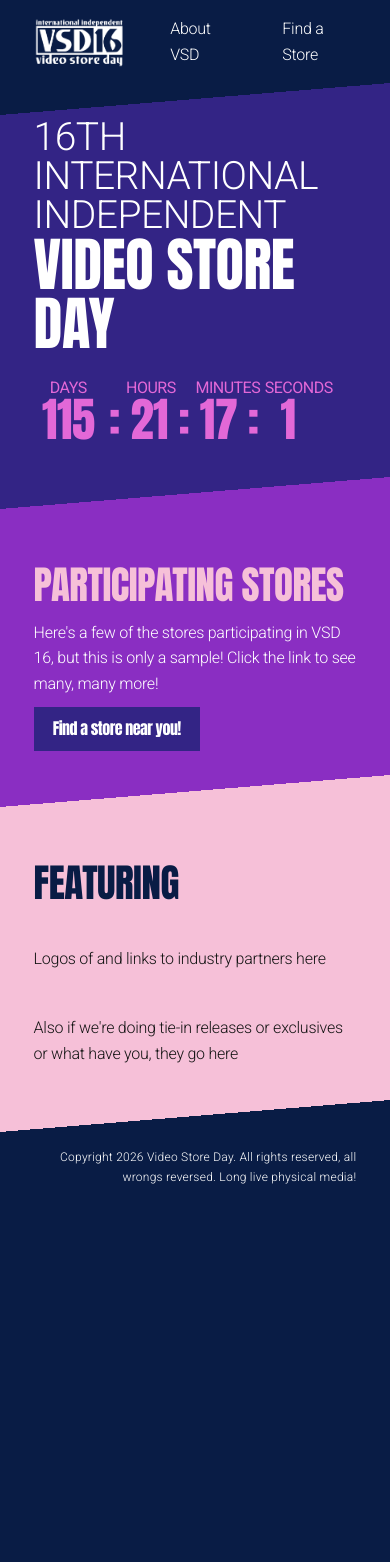
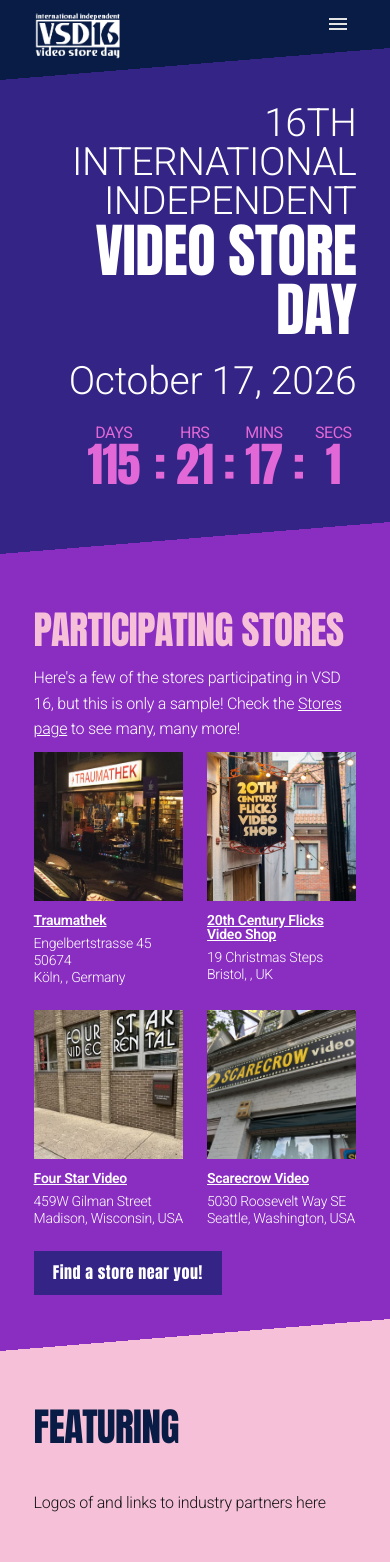
Before and after one commit to yourpalkat/vsd16, a React (Vite) app: page / in a window 390 px wide. Shown: the top 1562 px of the page. Before the commit the page ends 1203 px from the top, so only its background shows below. Built offline with nearby package versions, Linux system fonts and the light colour scheme.

Commit message:
mobile nav start, layout tweaks

```diff
--- a/public/styles.css
+++ b/public/styles.css
@@ -91,6 +91,12 @@
   color: inherit;
 }
 
+a, button, input {
+  &:focus-visible {
+    outline: 1px solid var(--theme-content-tertiary);
+  }
+}
+
 .heading1, .heading2, .heading3, .heading4, .heading5, .heading6 {
   font-family: var(--font-heading);
   font-weight: 400;
@@ -110,6 +116,12 @@
     font-family: var(--font-body);
     display: block;
   }
+}
+
+.subHeading {
+  font-size: clamp(1.95rem, 10vw, 4.3rem);
+  line-height: 0.8;
+  margin-block-start: 0;
 }
 
 .heading2 {
@@ -147,7 +159,7 @@
   cursor: pointer;
   font-family: var(--font-heading);
   font-size: clamp(1.25rem, 10vw, 1.6rem);
-  letter-spacing: -0.05rem;
+  letter-spacing: 0.05rem;
   text-decoration: none;
   padding: 0.8em 1.2em;
   transition: all 0.3s ease-in-out;
@@ -217,7 +229,7 @@
 }
 
 main {
-  padding-block-start: 6.2rem;
+  padding-block-start: 4.8rem;
 }
 
 
@@ -266,6 +278,10 @@
   }
 }
 
+.homeSplash {
+  text-align: right;
+}
+
 .aboutList {
   margin-block-start: 3.2rem;
 
--- a/src/App.jsx
+++ b/src/App.jsx
@@ -1,22 +1,23 @@
 import { createRoot } from "react-dom/client";
-import { ApolloClient, HttpLink, InMemoryCache } from "@apollo/client";
-import { ApolloProvider } from "@apollo/client/react";
+// import { ApolloClient, HttpLink, InMemoryCache } from "@apollo/client";
+// import { ApolloProvider } from "@apollo/client/react";
 import { RouterProvider, createRouter } from "@tanstack/react-router";
 import { routeTree } from "./routeTree.gen";
 
 const router = createRouter({ routeTree });
 
-const client = new ApolloClient({
-  link: new HttpLink({ uri: "http://localhost:8888/wordpress/graphql" }),
-  cache: new InMemoryCache(),
-});
+// const client = new ApolloClient({
+//   link: new HttpLink({ uri: "http://localhost:8888/wordpress/graphql" }),
+//   cache: new InMemoryCache(),
+// });
 
+// TODO: reinstate the Apollo router & client
 
 const App = () => {
   return (
-    <ApolloProvider client={client}>
+    // <ApolloProvider client={client}>
       <RouterProvider router={router} />
-    </ApolloProvider>
+    // </ApolloProvider>
   );
 };
 
--- a/src/components/Countdown.jsx
+++ b/src/components/Countdown.jsx
@@ -41,7 +41,7 @@
 
   return (
     <h2 className="countdownContainer heading2" aria-hidden>
-      <span className="countdownLabel">days</span><span></span><span className="countdownLabel">hours</span><span></span><span className="countdownLabel">minutes</span><span></span><span className="countdownLabel">seconds</span>
+      <span className="countdownLabel">days</span><span></span><span className="countdownLabel">h<span className="desktop">ou</span>rs</span><span></span><span className="countdownLabel">min<span className="desktop">ute</span>s</span><span></span><span className="countdownLabel">sec<span className="desktop">ond</span>s</span>
       <span>{days}</span><span>:</span><span>{hours}</span><span>:</span><span>{minutes}</span><span>:</span><span>{seconds}</span>
     </h2>
   );
--- a/src/components/SiteHeader.jsx
+++ b/src/components/SiteHeader.jsx
@@ -1,22 +1,44 @@
+import { useState } from "react";
 import { Link } from "@tanstack/react-router";
 import "./siteheader.css";
 
 const SiteHeader = () => {
+  const [navOpen, setNavOpen] = useState(false);
+
+  const handleNavOpen = (event) => {
+    setNavOpen(!navOpen);
+  }
+
   return (
     <header className="gridWrapper">
       <nav>
-        <ul>
+        <ul className="desktopNav">
           <li>
             <Link to="/">
-              <img src="public/assets/logos/vsd-white-inverse.png" alt="VSD 16" ariaLabel="Video Store Day Home" className="headerLogo" />
+              <img src="public/assets/logos/vsd-white-inverse.png" alt="" ariaLabel="Video Store Day Home" className="headerLogo" />
             </Link>
           </li>
-          <li>
+          <li className="desktop">
             <Link to="/about">About VSD</Link>
           </li>
-          <li>
+          <li className="desktop">
             <Link to="/stores">Find a Store</Link>
           </li>
+          <li className="desktop">
+            <Link to="/merch">Merch</Link>
+          </li>
+          <li className="mobile">
+            <button type="button" className="navButton" onClick={handleNavOpen} ariaLabel="Open/close mobile navigation">
+              <img src={navOpen ? '/public/assets/icons/close.svg' : '/public/assets/icons/menu.svg'} alt="" />
+            </button>
+          </li>
+        </ul>
+
+        <ul className={navOpen ? 'mobile mobileNav open' : 'mobile mobileNav'}>
+          <li><Link to="/" onClick={handleNavOpen}>Home</Link></li>
+          <li><Link to="/about" onClick={handleNavOpen}>About VSD</Link></li>
+          <li><Link to="/stores" onClick={handleNavOpen}>Find a Store</Link></li>
+          <li><Link to="/merch" onClick={handleNavOpen}>Merch</Link></li>
         </ul>
       </nav>
     </header>
--- a/src/components/StoreList.jsx
+++ b/src/components/StoreList.jsx
@@ -48,7 +48,6 @@
   const [selectedSort, setSelectedSort] = useState("ALL");
 
   const updateSort = (event) => {
-    console.log("Update sort,", event.target.value);
     if (event.target.value === "ALL") {
       setSelectedSort("ALL")
       setDisplayStores(allStores);
--- /dev/null
+++ b/src/components/StoreSample.jsx
@@ -0,0 +1,59 @@
+// import { gql } from "@apollo/client";
+// import { useQuery } from "@apollo/client/react";
+import StoreCard from "./StoreCard";
+import "./storelist.css";
+import tempStoreData from "./tempStoreData";
+
+// const GET_ALL_STORES = gql`
+//   query GetAllStores {
+//     stores {
+//       nodes {
+//         id
+//         title
+//         videoStoreFields {
+//           storeName
+//           streetAddress
+//           city
+//           stateprovince
+//           country
+//           videoStoreDayParticipant
+//           website
+//           instagram
+//           facebook
+//         }
+//         featuredImage {
+//           node {
+//             sourceUrl
+//           }
+//         }
+//       }
+//     }
+//   }
+// `;
+
+// TODO: replace mocked data, restore commented-out Apollo GQL query
+
+// Displays a random selection of four video stores, as a teaser sample
+const StoreSample = () => {
+  // const { loading, error, data } = useQuery(GET_ALL_STORES);
+
+  // if (loading) return <p>Loading…</p>;
+  // if (error) return <p>Error: {error.message}</p>;
+
+  // const allStores = [...data?.stores?.nodes];
+  const allStores = tempStoreData;
+  const displayStores = [...allStores].sort(() => 0.5 - Math.random()).slice(0, 4);
+
+
+  return (
+    <ul className="storeSampleContainer">
+      {displayStores?.map((store) => (
+        <li id={store.id}>
+          <StoreCard store={store} />
+        </li>
+      ))}
+    </ul>
+  );
+};
+
+export default StoreSample;
--- a/src/components/countdown.css
+++ b/src/components/countdown.css
@@ -2,6 +2,7 @@
   width: 100%;
   grid-column: 2 / -2;
   display: grid;
+  justify-content: end;
   grid-template-columns: 3ch 1ch 2ch 1ch 2ch 1ch 2ch;
 
   span {
@@ -14,4 +15,12 @@
   font-size: clamp(1.6rem, 2vw, 2.1rem);
   font-weight: 400;
   font-family: var(--font-body);
+
+  .desktop {
+    display: none;
+
+    @media (width >= 768px) {
+      display: inline;
+    }
+  }
 }
--- a/src/components/siteheader.css
+++ b/src/components/siteheader.css
@@ -5,20 +5,22 @@
   top: 0;
   left: 0;
   right: 0;
+  height: 48px;
 
-  nav ul {
+  .desktopNav {
     display: flex;
     justify-content: end;
+    align-items: center;
 
     li:first-of-type {
       margin-inline-end: auto;
     }
 
     .headerLogo {
-      width: 100px;
+      height: 48px;
       position: relative;
       z-index: 20;
-      top: 18px;
+      top: 12px;
     }
 
     li:not(:first-of-type) {
@@ -30,7 +32,6 @@
       position: relative;
       text-decoration: none;
       cursor: pointer;
-      padding-block: 1.6rem;
 
       &::after {
         content: "";
@@ -54,9 +55,57 @@
     display: block;
     content: "";
     width: 100%;
-    top: 100%;
+    bottom: -3.2rem;
     left: 0;
     height: 3.2rem;
     background: linear-gradient(to top left, transparent 0%, transparent 50%, var(--theme-surface-primary) 50%, var(--theme-surface-primary) 100%);
   }
 }
+
+.desktop {
+  display: none;
+
+  @media (width >= 768px) {
+    display: block;
+  }
+}
+
+.mobile {
+  display: block;
+
+  @media (width >= 768px) {
+    display: none;
+  }
+}
+
+.navButton {
+  appearance: none;
+  border: 0;
+  background-color: transparent;
+  height: 48px;
+  display: flex;
+  justify-content: end;
+  align-items: center;
+  cursor: pointer;
+}
+
+.mobileNav {
+  position: fixed;
+  z-index: 30;
+  top: 46px;
+  bottom: 0;
+  width: 300px;
+  left: 100%;
+  transition: all 0.3s ease-in-out;
+
+  background-color: var(--theme-surface-primary);
+
+  li {
+    padding: 1.8rem 2.4rem;
+    margin: 0;
+  }
+
+  &.open {
+    left: calc(100% - 300px);
+  }
+}
--- a/src/components/storelist.css
+++ b/src/components/storelist.css
@@ -10,6 +10,25 @@
   li {
     padding: 0;
     margin: 0;
+  }
+}
+
+.storeSampleContainer {
+  list-style: none;
+  padding: 0;
+  margin: 0 0 2.4rem 0;
+
+  display: grid;
+  gap: 2.4rem;
+  grid-template-columns: repeat(2, minmax(140px, 1fr));
+
+  li {
+    padding: 0;
+    margin: 0;
+  }
+
+  @media (width >= 720px) {
+    grid-template-columns: repeat(4, minmax(140px, 1fr));
   }
 }
 
--- a/src/routes/index.jsx
+++ b/src/routes/index.jsx
@@ -1,5 +1,6 @@
-import { createFileRoute } from "@tanstack/react-router";
+import { createFileRoute, Link } from "@tanstack/react-router";
 import CountdownTimer from "../components/Countdown";
+import StoreSample from "../components/StoreSample";
 
 export const Route = createFileRoute("/")({
   component: Index,
@@ -8,15 +9,17 @@
 function Index() {
   return (
     <>
-      <section className="gridWrapper sectionOne">
+      <section className="gridWrapper sectionOne homeSplash">
         <h1 className="heading1"><span>16th International Independent</span>Video Store Day</h1>
+        <h2 className="subHeading">October 17, 2026</h2>
         <CountdownTimer />
       </section>
       <section className="gridWrapper sectionTwo">
         <div>
           <h3 className="heading3">Participating Stores</h3>
-          <p>Here's a few of the stores participating in VSD 16, but this is only a sample! Click the link to see many, many more!</p>
-          <a href="/stores" className="cta">Find a store near you!</a>
+          <p>Here's a few of the stores participating in VSD 16, but this is only a sample! Check the <Link to="/stores">Stores page</Link> to see many, many more!</p>
+          <StoreSample />
+          <Link to="/stores" className="cta">Find a store near you!</Link>
         </div>
       </section>
       <section className="gridWrapper sectionThree">
--- /dev/null
+++ b/src/routes/merch.jsx
@@ -0,0 +1,16 @@
+import { createFileRoute } from "@tanstack/react-router";
+
+export const Route = createFileRoute("/merch")({
+  component: MerchPage,
+});
+
+function MerchPage() {
+  return (
+    <>
+      <section className="gridWrapper sectionOne">
+        <h1 className="heading2">VSD Merch!</h1>
+        <p>Stickers? Shirts? Something? Coming soon.</p>
+      </section>
+    </>
+  );
+}
```
Also changed, not shown: src/routeTree.gen.ts (+21 -3 lines), public/assets/icons/close.svg (added), public/assets/icons/menu.svg (added).
